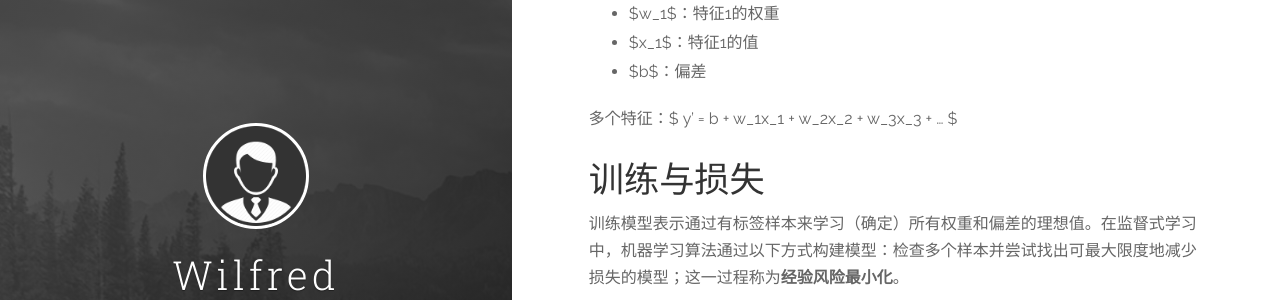
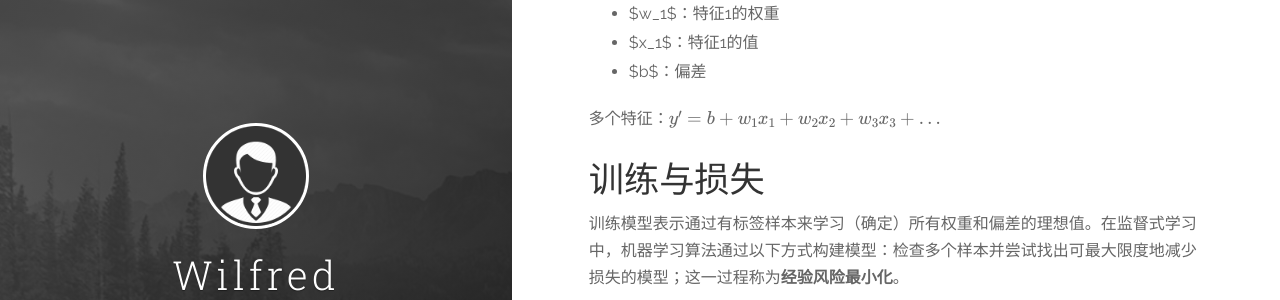
Before and after one commit to WilfredShen/WilfredShen.github.io, a Jekyll site: the page built from _posts/2019-08-28-Machine-Learning-P1.md, in a window 1280 px wide and 900 px high, scrolled down 884 px. Shown: the part 154-454 px from the top of the window. Built offline with Jekyll 4.4.1, drawn with Linux system fonts in a browser that asks for light colours; formulas are drawn with MathJax 3.

```diff
--- a/_posts/2019-08-28-Machine-Learning-P1.md
+++ b/_posts/2019-08-28-Machine-Learning-P1.md
@@ -38,7 +38,7 @@ excerpt: Why not have a try?
 - $x_1$：特征1的值
 - $b$：偏差
 
-多个特征：$ y' = b + w_1x_1 + w_2x_2 + w_3x_3 + ... $
+多个特征：\\( y' = b + w_1x_1 + w_2x_2 + w_3x_3 + ... \\)
 
 ## 训练与损失
 
@@ -57,9 +57,7 @@ excerpt: Why not have a try?
 
 **均方误差（MSE）**：每个样本的平均平方损失
 
-$$
-MSE = \frac{1}{N} \sum_{(x,y)\in D} (y - prediction(x))^2
-$$
+\\[ MSE = \frac{1}{N} \sum_{(x,y)\in D} (y - prediction(x))^2 \\]
 
 其中：
 - $(x, y)$指的是样本
```
